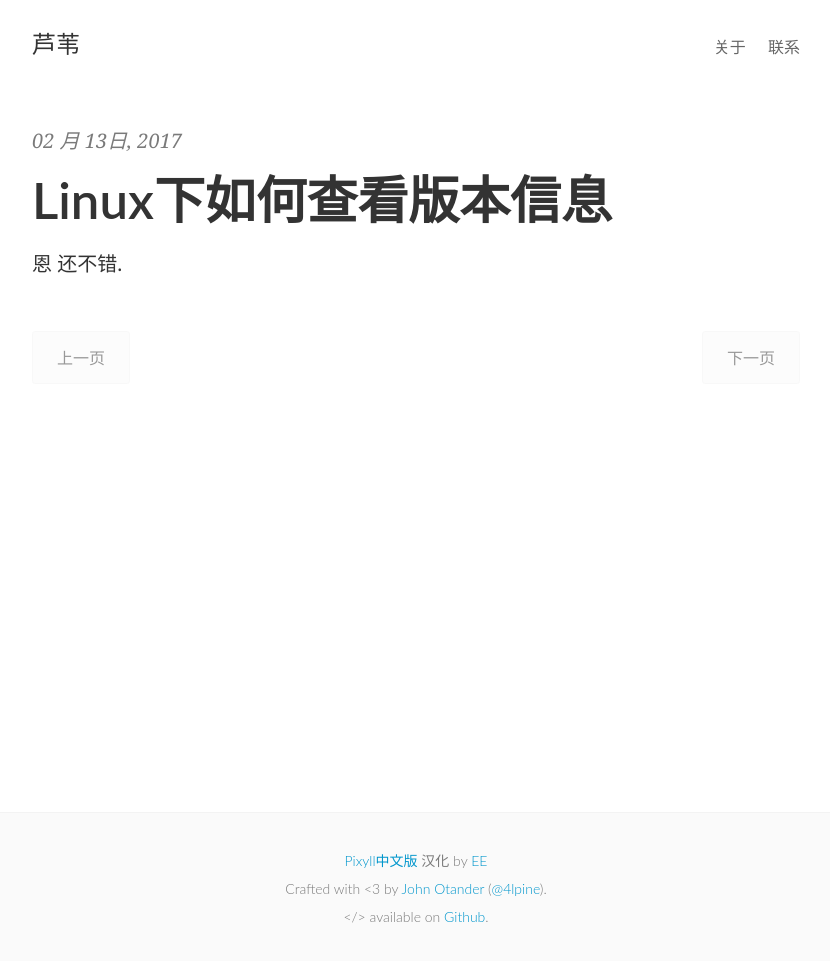
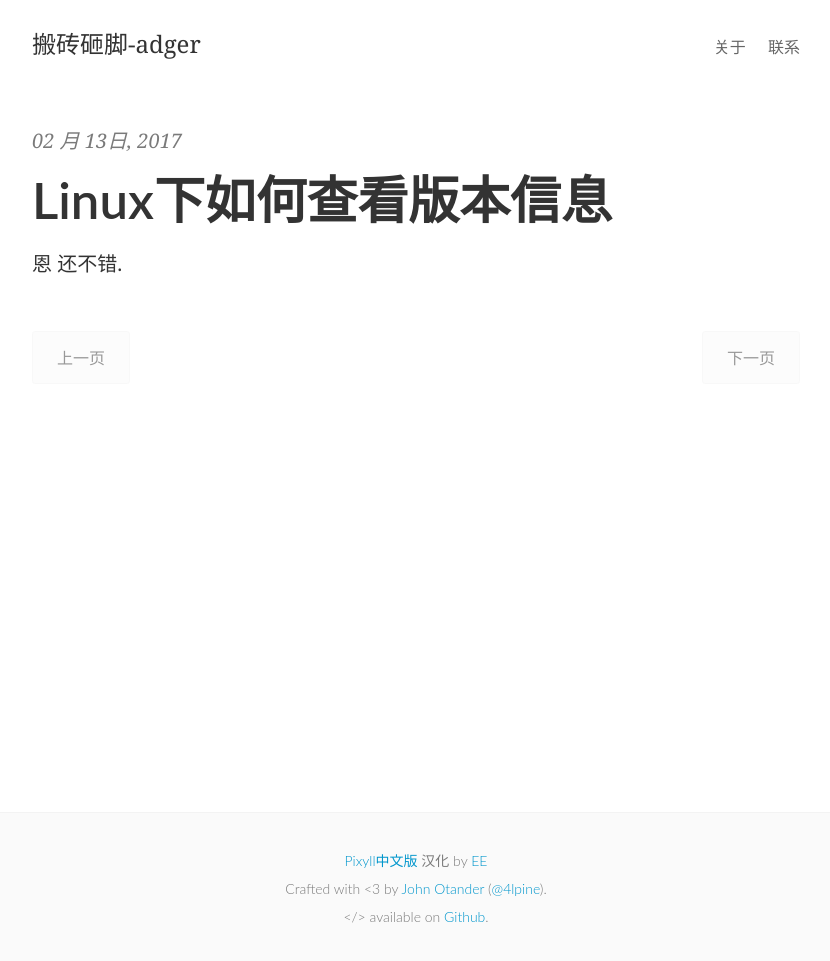
Before and after one commit to Adger01/blog.github.io, a Jekyll site: the page built from index.html, in a window 1280 px wide. Shown: the whole page, without its empty margins (224-1054 px from the left). Built offline with Jekyll 4.4.1, drawn with Linux system fonts in a browser that asks for light colours; some web fonts are replaced; Markdown is read by kramdown in place of the engine named in the settings; the list of posts is cut into pages by our own code; comment, search, counter and statistics services are not loaded.

```diff
--- a/_config.yml
+++ b/_config.yml
@@ -1,8 +1,8 @@
 # Site settings
-title:       芦苇
+title:       搬砖砸脚-adger
 email:       gzjyjs@126.com
 author:      adger
-description: "一个简单漂亮的jekyll主题 "
+description: "一个搬砖工的日常砸脚记录"
 baseurl:     ""
 url:         "http://www.jiege.site"
 
@@ -31,8 +31,8 @@ paypal_url:
 flattr_button:
 
 # Build settings
-markdown:     kramdown
+markdown:     markdown
 permalink:    pretty
-paginate:     3
+paginate:     20
 sass:
 compressed: true
```
